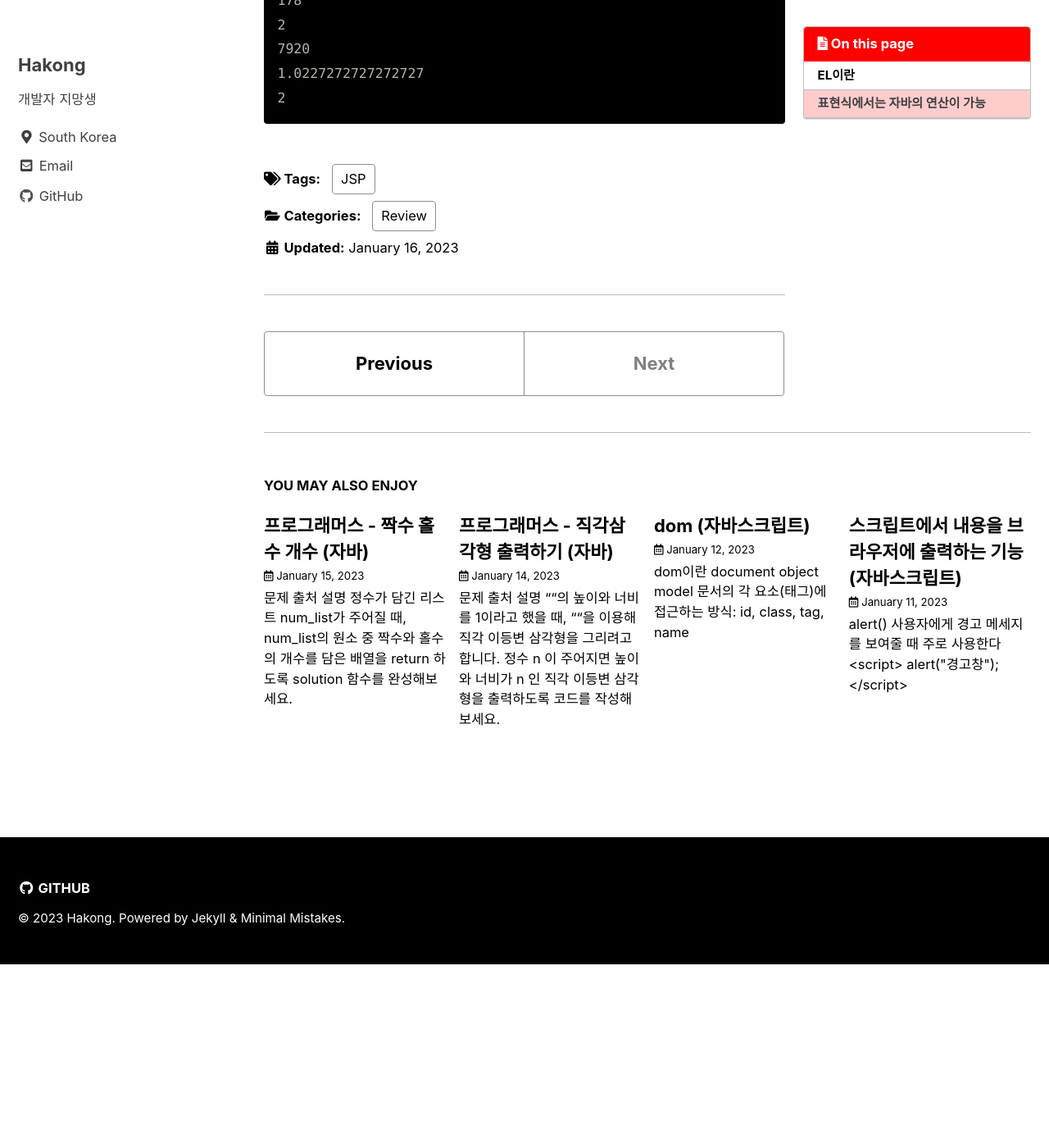
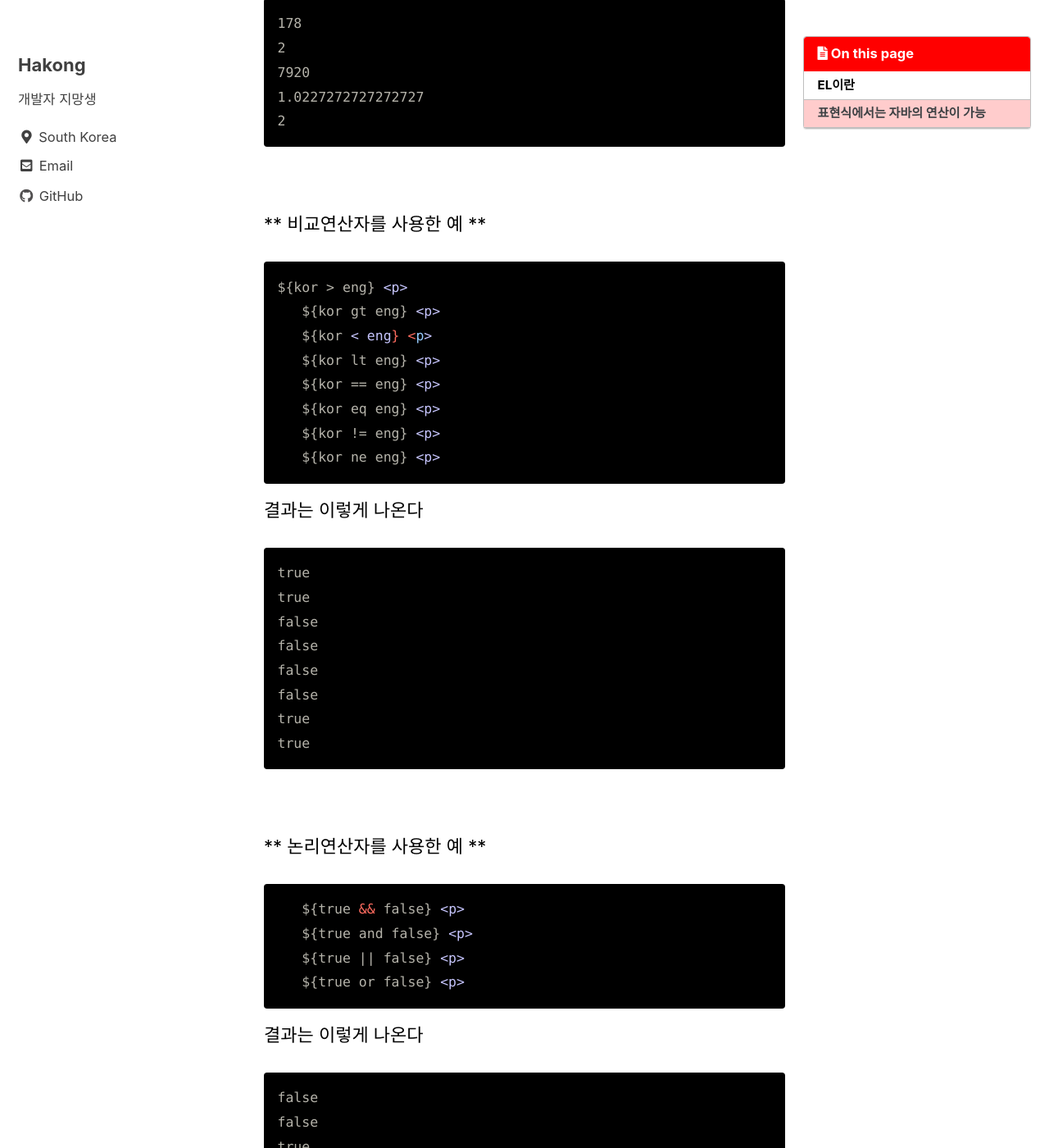
Before and after one commit to xxxjoyxxx/xxxjoyxxx.github.io, a Jekyll site: the page built from _posts/2023-01-16-0116review.md, in a window 1280 px wide and 1400 px high, scrolled down 1122 px. Shown: the whole window at 82% size. Built offline with Jekyll 4.4.1, drawn with Linux system fonts in a browser that asks for light colours; cached includes are drawn as plain includes; some web fonts are replaced; before the commit the page ends 2298 px from its top, so only the background shows below that; some of the changed text lies outside the part shown.

Commit message:
Update 2023-01-16-0116review.md

````diff
--- a/_posts/2023-01-16-0116review.md
+++ b/_posts/2023-01-16-0116review.md
@@ -19,7 +19,8 @@ Expression Language로 jsp 파일에서 보다 효율적으로 데이터를 표
    %>
 ```
 <br/>
-el표현식으로 자바의 연산자를 사용하여 계산을 해주면
+
+** 산술연산자를 사용한 예 **
 ```jsp
    ${kor+eng} <p>
    ${kor-eng} <p>
@@ -35,3 +36,62 @@ el표현식으로 자바의 연산자를 사용하여 계산을 해주면
 1.0227272727272727
 2
 ```
+<br/>
+
+** 비교연산자를 사용한 예 **
+```jsp
+${kor > eng} <p>
+   ${kor gt eng} <p>
+   ${kor < eng} <p>
+   ${kor lt eng} <p>
+   ${kor == eng} <p>
+   ${kor eq eng} <p>
+   ${kor != eng} <p>
+   ${kor ne eng} <p>
+```
+결과는 이렇게 나온다
+```
+true
+true
+false
+false
+false
+false
+true
+true
+```
+<br/>
+
+** 논리연산자를 사용한 예 **
+```jsp
+   ${true && false} <p>
+   ${true and false} <p>
+   ${true || false} <p>
+   ${true or false} <p>
+```
+결과는 이렇게 나온다
+```
+false
+false
+true
+true
+```
+<br/>
+
+** 새로운 값을 설정해주고 그 값이 비었는지 확인 **
+```jsp
+   <%
+     request.setAttribute("mat", "");
+   %>
+   ${mat == null} <p>
+   ${sci == null} <p>
+   ${empty mat} <p>
+   ${empty sci} <p>
+```
+결과는 이렇게 나온다
+```
+false
+true
+true
+true
+```
````
Also changed, not shown: other parts of _posts/2023-01-16-0116review.md (+1 -1 lines).
